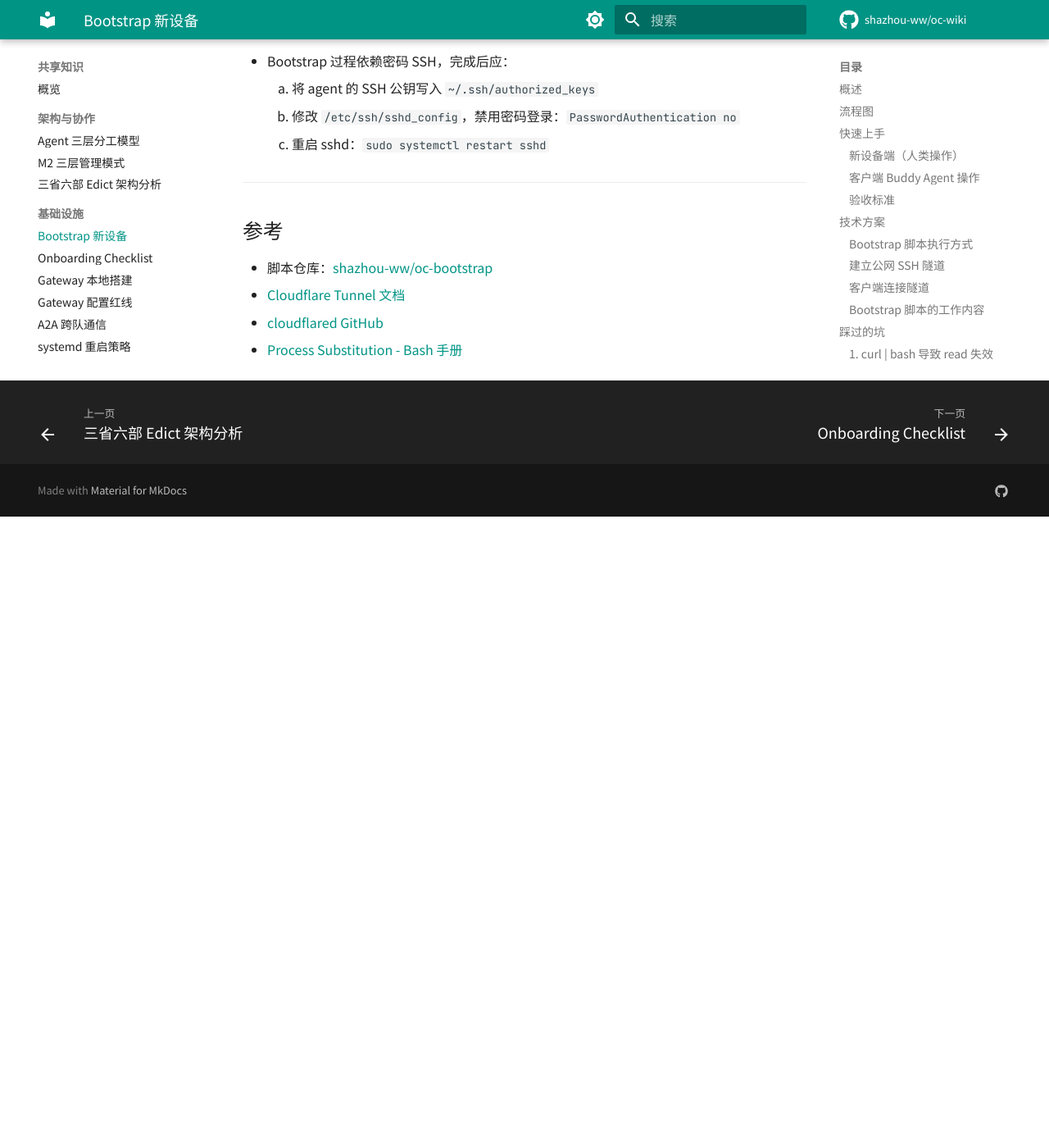
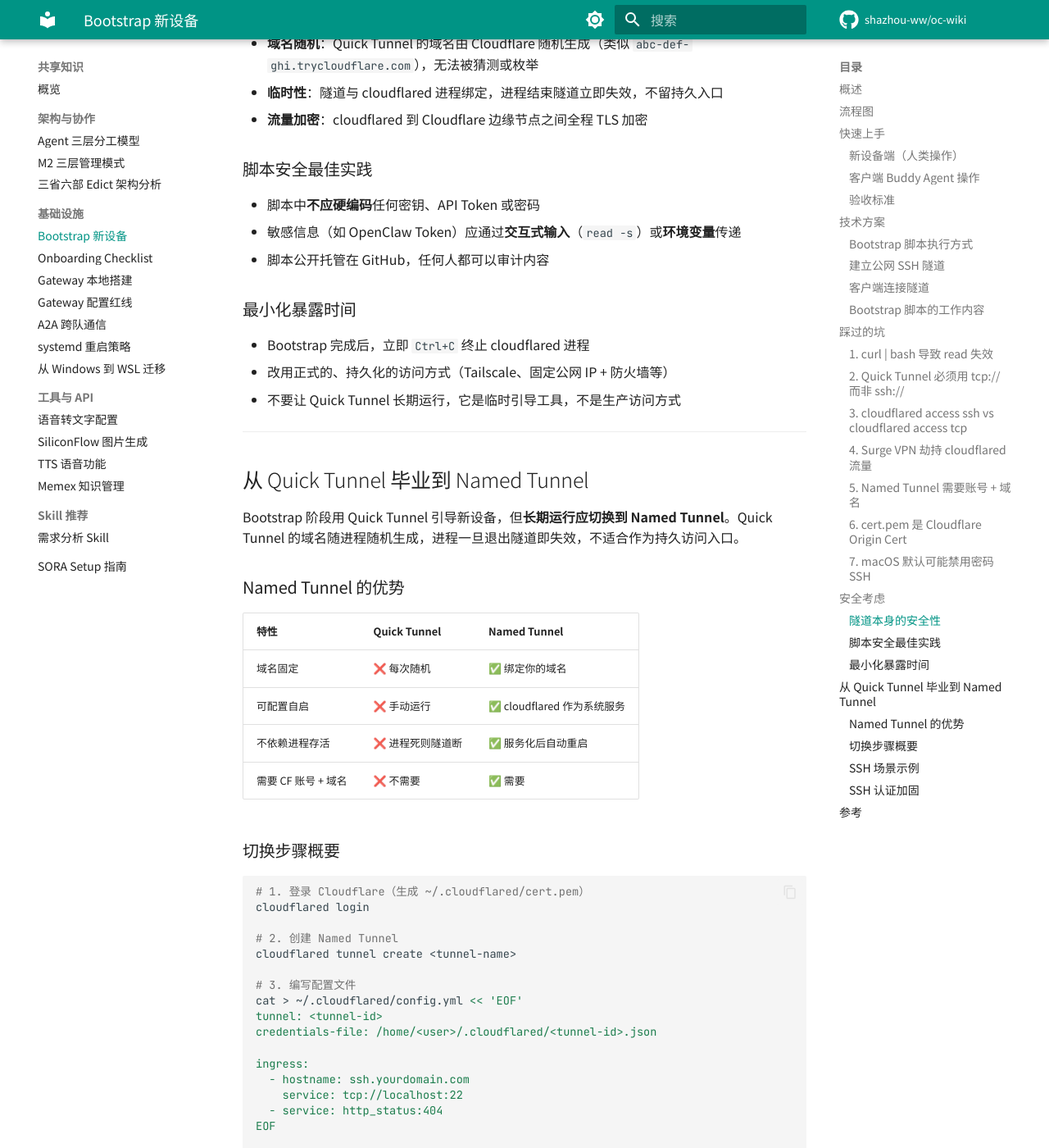
Before and after one commit to shazhou-ww/oc-wiki, an MkDocs documentation site: the page built from docs/shared/bootstrap-onboarding.md, in a window 1280 px wide and 1400 px high, scrolled down 6650 px. Shown: the whole window at 82% size. Built offline with MkDocs 1.6.1 and Material for MkDocs 9.7.7, drawn with Linux system fonts in a browser that asks for light colours; comment, search, counter and statistics services are not loaded; before the commit the page ends 7280 px from its top, so only the background shows below that; some of the changed text lies outside the part shown.

Commit message:
docs: 结合 SORA 实践经验更新 onboarding 文档
bootstrap-onboarding:
- 新增「从 Quick Tunnel 毕业到 Named Tunnel」章节
- macOS 远程登录补充具体路径
- --protocol http2 参数说明更新
- 新增踩坑 7：macOS 默认可能禁用密码 SSH

onboarding-checklist:
- Phase 5 更新工具名称和安装说明
- Phase 7 补充 A2A 双向验证提醒
- Phase 9 补充 SSH config ProxyCommand 模板
- Phase 11 补充 macOS Keychain 注意事项
- Phase 12 补充 Cursor API Key
- 新增 Phase 14：运维与清理策略
- 注意事项补充 Session 累积警告

````diff
--- a/docs/shared/bootstrap-onboarding.md
+++ b/docs/shared/bootstrap-onboarding.md
@@ -124,6 +124,9 @@ cloudflared tunnel --url tcp://localhost:22 --protocol http2
 
 命令执行后，cloudflared 会输出一个类似 `https://xxx-yyy-zzz.trycloudflare.com` 的临时域名。
 
+!!! info "`--protocol http2` 参数"
+    较新版本的 cloudflared 已默认使用 http2 协议，此参数可省略。如果你的 VPN/代理环境下遇到连接问题，可以显式加上确保不走 QUIC。
+
 !!! info "Quick Tunnel 的优势"
     - **零依赖**：不需要 Cloudflare 账号、不需要域名、不需要 Named Tunnel 配置
     - **零持久化**：隧道随进程启动/销毁，不留痕迹
@@ -163,7 +166,7 @@ ssh -o ProxyCommand="cloudflared access tcp --hostname %h --url localhost:2222"
 |------|------|------|
 | 1 | 检测 OS 类型 | macOS/Ubuntu/Debian，选择对应包管理器 |
 | 2 | 安装 cloudflared | brew / apt / 直接下载二进制 |
-| 3 | 确认 SSH 服务运行 | macOS 需要手动开启"远程登录"，Linux 通常已启动 |
+| 3 | 确认 SSH 服务运行 | macOS 需要手动开启"远程登录"（系统设置 → 通用 → 共享 → 远程登录），Linux 通常已启动 |
 | 4 | 启动 Quick Tunnel | `cloudflared tunnel --url tcp://localhost:22 --protocol http2` |
 | 5 | 提取并显示隧道地址 | 解析 cloudflared stderr 输出 |
 | 6 | 等待 agent 接管 | 保持前台运行，Ctrl+C 可中断 |
@@ -239,6 +242,16 @@ Bootstrap 场景优先用 Quick Tunnel。
 
 **注意**：这个 `cert.pem` 是 Cloudflare 专有的 Origin Certificate 格式，**不是**标准 X.509 证书。不能用 `openssl x509 -in cert.pem -text` 提取域名，命令会报错或输出乱码。这个文件只供 cloudflared 自身使用。
 
+### 7. macOS 默认可能禁用密码 SSH
+
+**问题**：部分 macOS 版本默认只允许公钥认证，不允许密码登录。Bootstrap 脚本依赖密码 SSH 进行首次连接。
+
+**解决方案**：
+
+1. 确认 `/etc/ssh/sshd_config` 中 `PasswordAuthentication` 设置（macOS 可能在 `/etc/ssh/sshd_config.d/` 下有覆盖文件，以最后生效的为准）
+2. 或者：人类在 bootstrap 前先把 buddy agent 的公钥手动加入 `~/.ssh/authorized_keys`
+3. 最可靠：脚本运行时提示人类输入 buddy agent 的公钥，自动写入 authorized_keys，完全绕过密码认证
+
 ---
 
 ## 安全考虑
@@ -261,6 +274,61 @@ Bootstrap 场景优先用 Quick Tunnel。
 - 改用正式的、持久化的访问方式（Tailscale、固定公网 IP + 防火墙等）
 - 不要让 Quick Tunnel 长期运行，它是临时引导工具，不是生产访问方式
 
+---
+
+## 从 Quick Tunnel 毕业到 Named Tunnel
+
+Bootstrap 阶段用 Quick Tunnel 引导新设备，但**长期运行应切换到 Named Tunnel**。Quick Tunnel 的域名随进程随机生成，进程一旦退出隧道即失效，不适合作为持久访问入口。
+
+### Named Tunnel 的优势
+
+| 特性 | Quick Tunnel | Named Tunnel |
+|------|-------------|-------------|
+| 域名固定 | ❌ 每次随机 | ✅ 绑定你的域名 |
+| 可配置自启 | ❌ 手动运行 | ✅ cloudflared 作为系统服务 |
+| 不依赖进程存活 | ❌ 进程死则隧道断 | ✅ 服务化后自动重启 |
+| 需要 CF 账号 + 域名 | ❌ 不需要 | ✅ 需要 |
+
+### 切换步骤概要
+
+```bash
+# 1. 登录 Cloudflare（生成 ~/.cloudflared/cert.pem）
+cloudflared login
+
+# 2. 创建 Named Tunnel
+cloudflared tunnel create <tunnel-name>
+
+# 3. 编写配置文件
+cat > ~/.cloudflared/config.yml << 'EOF'
+tunnel: <tunnel-id>
+credentials-file: /home/<user>/.cloudflared/<tunnel-id>.json
+
+ingress:
+  - hostname: ssh.yourdomain.com
+    service: tcp://localhost:22
+  - service: http_status:404
+EOF
+
+# 4. 在 Cloudflare DNS 添加 CNAME 记录
+# ssh.yourdomain.com  CNAME  <tunnel-id>.cfargotunnel.com
+
+# 5. 安装为系统服务（可选，实现开机自启）
+sudo cloudflared service install
+```
+
+### SSH 场景示例
+
+切换到 Named Tunnel 后，在客户端的 `~/.ssh/config` 中配置 ProxyCommand，即可像普通 SSH 一样连接：
+
+```ssh-config
+Host my-server
+    HostName ssh.yourdomain.com
+    User youruser
+    ProxyCommand cloudflared access tcp --hostname %h --url localhost:%p
+```
+
+之后直接 `ssh my-server` 即可，无需手动启动代理进程。
+
 ### SSH 认证加固
 
 - Bootstrap 过程依赖密码 SSH，完成后应：
````
Also changed, not shown: docs/shared/onboarding-checklist.md (+21 -3 lines).
